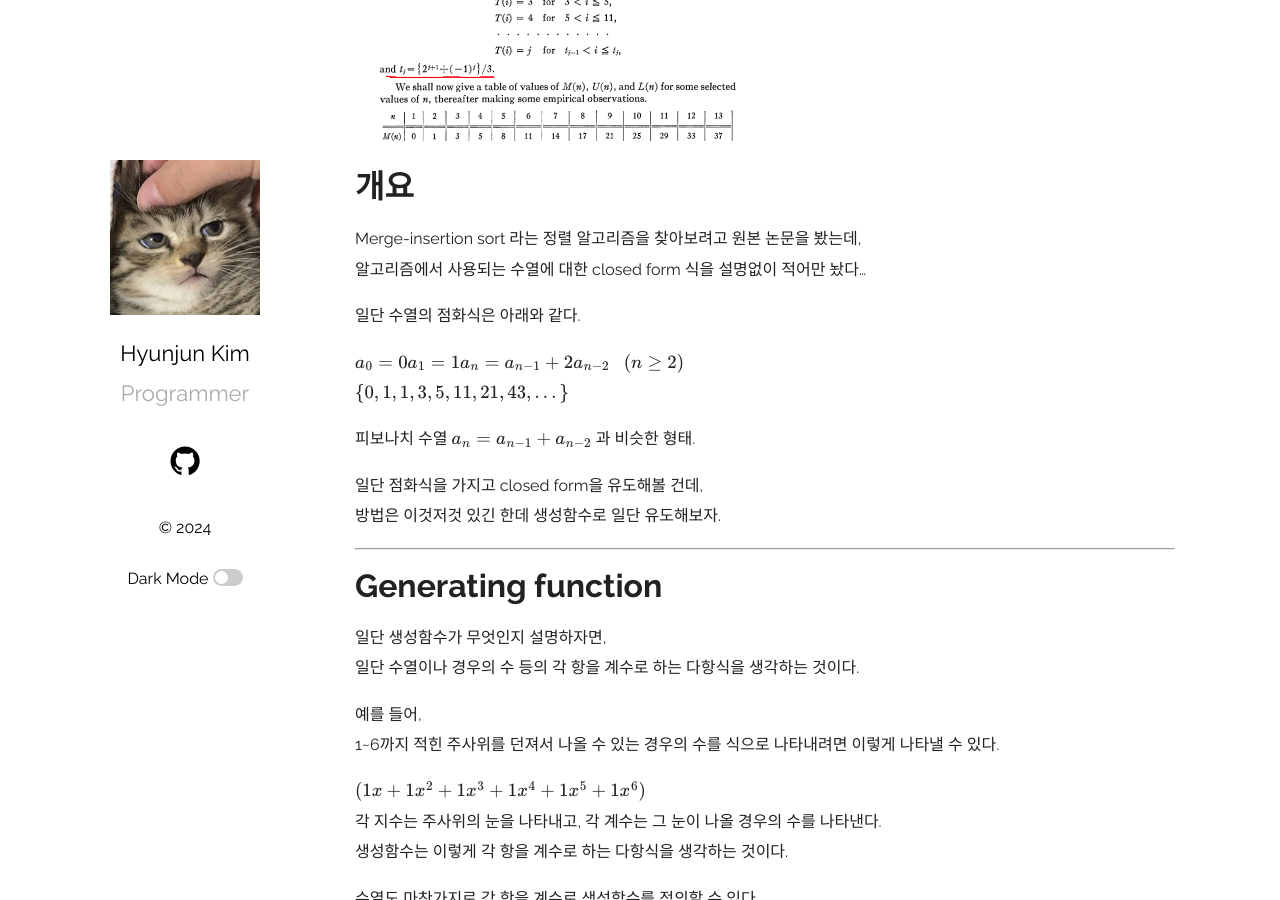
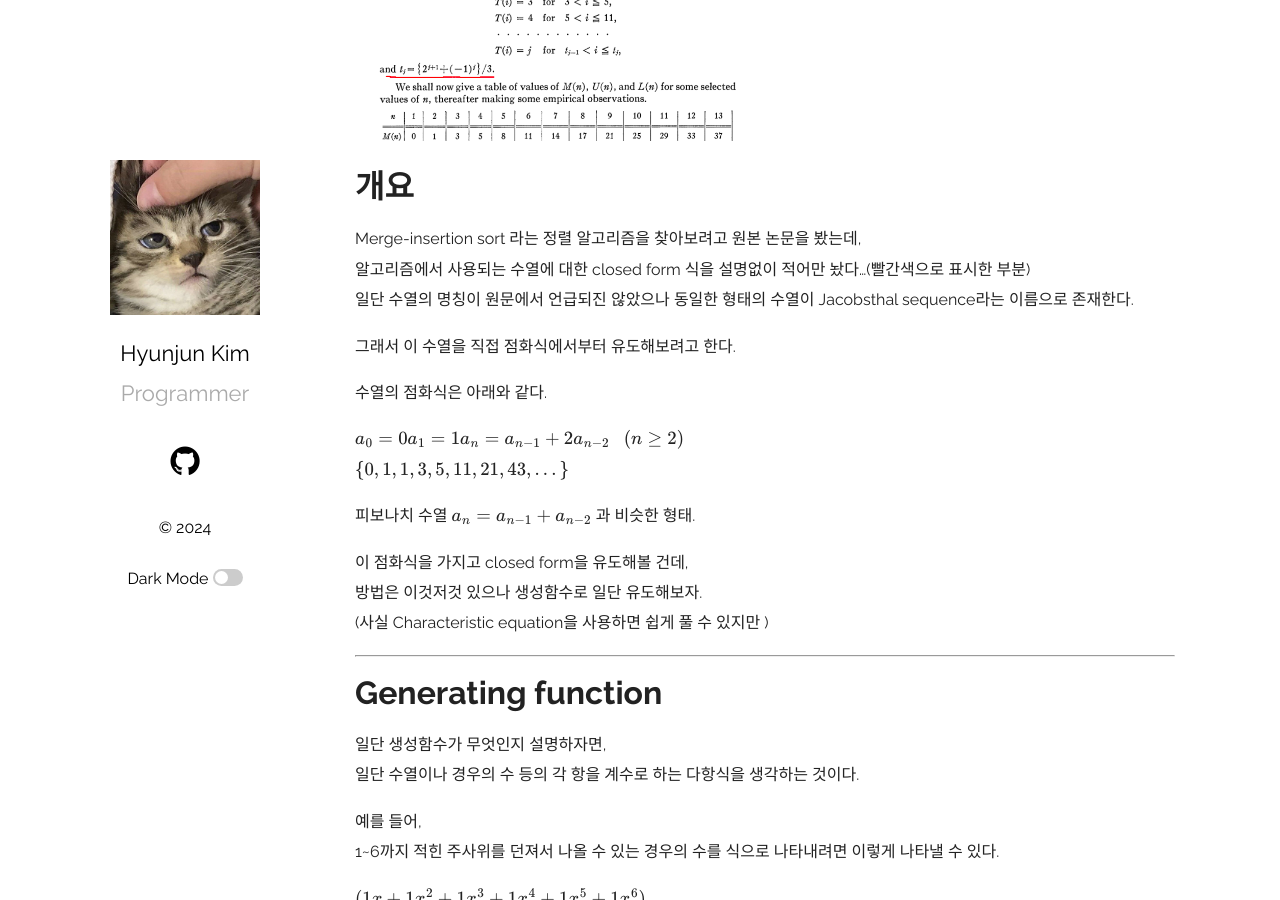
Before and after one commit to Ria9993/Ria9993.github.io, a Jekyll site: the page built from _posts/2024-03-05-Jacobsthal-sequence.md, in a window 1280 px wide and 900 px high, scrolled down 388 px. Built offline with Jekyll 4.4.1, drawn with Linux system fonts in a browser that asks for light colours; formulas are drawn with MathJax 3; comment, search, counter and statistics services are not loaded.

Commit message:
fix post

```diff
--- a/_posts/2024-03-05-Jacobsthal-sequence.md
+++ b/_posts/2024-03-05-Jacobsthal-sequence.md
@@ -10,9 +10,12 @@ use_math: true
 
 # 개요
 Merge-insertion sort 라는 정렬 알고리즘을 찾아보려고 원본 논문을 봤는데,
-알고리즘에서 사용되는 수열에 대한 closed form 식을 설명없이 적어만 놨다...
+알고리즘에서 사용되는 수열에 대한 closed form 식을 설명없이 적어만 놨다...(빨간색으로 표시한 부분)
+일단 수열의 명칭이 원문에서 언급되진 않았으나 동일한 형태의 수열이 Jacobsthal sequence라는 이름으로 존재한다.
 
-일단 수열의 점화식은 아래와 같다.
+그래서 이 수열을 직접 점화식에서부터 유도해보려고 한다.
+
+수열의 점화식은 아래와 같다.
 
 $$ a_0 = 0 \\
 a_1 = 1 \\
@@ -22,8 +25,9 @@ $$ \{ 0, 1, 1, 3, 5, 11, 21, 43, ... \} $$
 
 피보나치 수열 $ \{ a_n = a_{n-1} + a_{n-2} \} $ 과 비슷한 형태.
 
-일단 점화식을 가지고 closed form을 유도해볼 건데,
-방법은 이것저것 있긴 한데 생성함수로 일단 유도해보자.
+이 점화식을 가지고 closed form을 유도해볼 건데,
+방법은 이것저것 있으나 생성함수로 일단 유도해보자.
+(사실 Characteristic equation을 사용하면 쉽게 풀 수 있지만 )
 
 ***
 # Generating function
```
